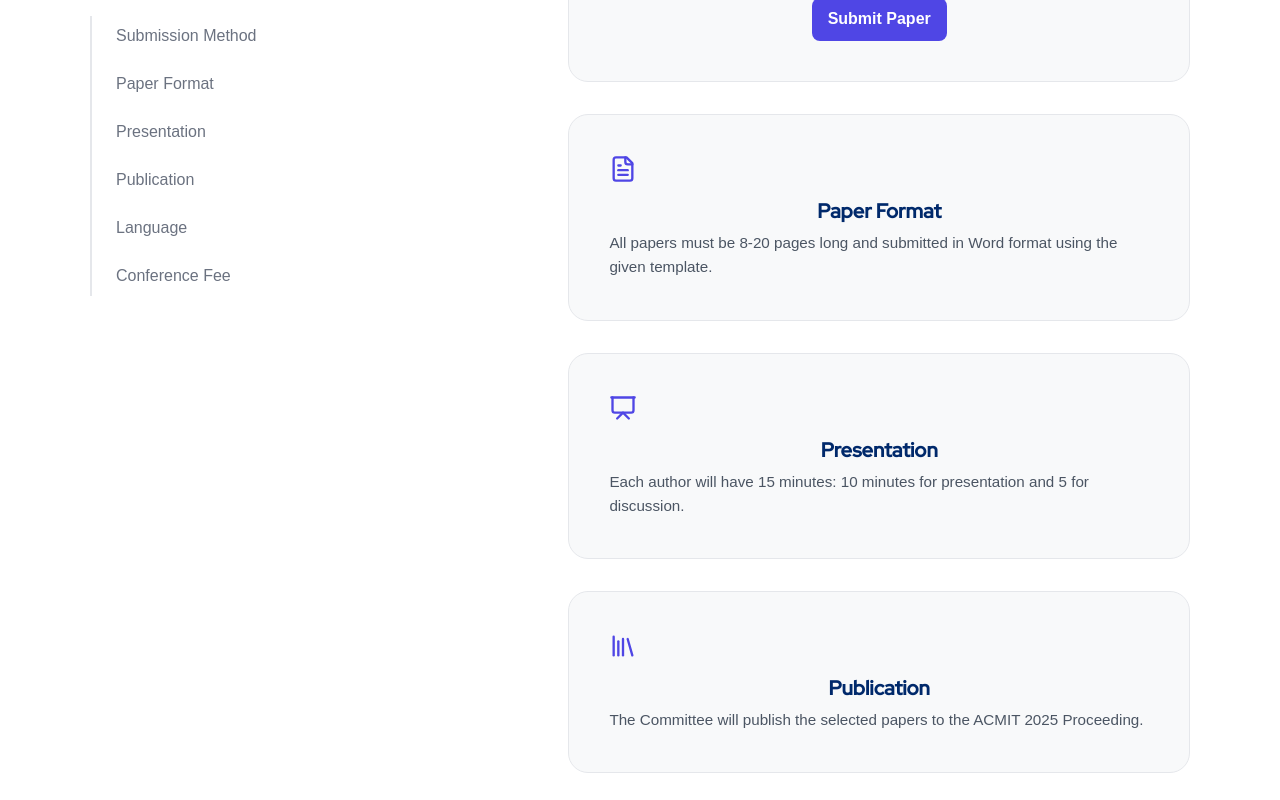
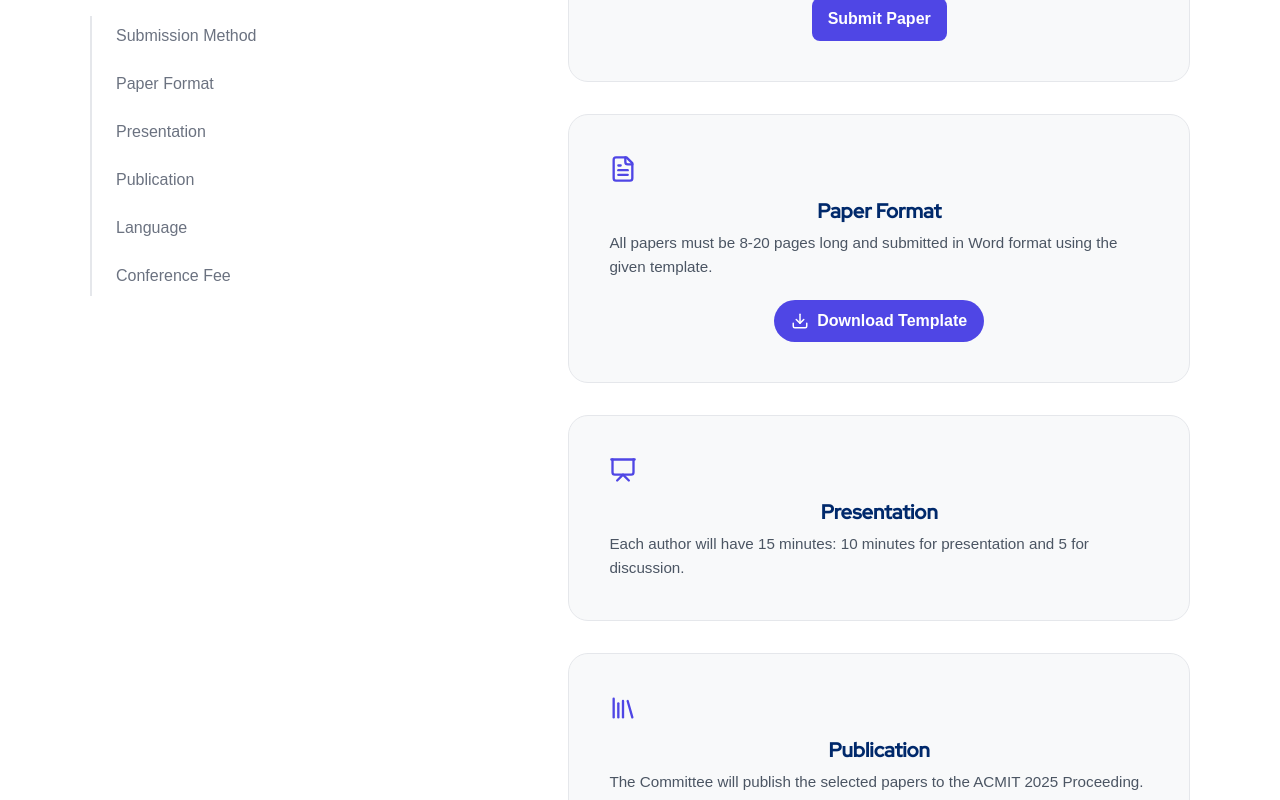
Before and after one commit to jojocamilo/nextjs, a Next.js app: page / in a window 1280 px wide. Shown: the part 4006-4806 px from the top of the page. Built offline with nearby package versions, Linux system fonts and the light colour scheme.

Commit message:
template

```diff
--- a/src/app/components/Guidelines/Guidelines.css
+++ b/src/app/components/Guidelines/Guidelines.css
@@ -269,3 +269,21 @@
   background: #3730a3;
   transform: translateY(-1px);
 }
+
+/* Download button for format card */
+.download-btn {
+  display: inline-flex;
+  align-items: center;
+  gap: 0.5rem;
+  background-color: #4f46e5; /* indigo-600 */
+  color: #ffffff;
+  border-radius: 9999px;
+  padding: 0.5rem 1rem;
+  font-weight: 600;
+  text-decoration: none;
+  border: 1px solid transparent;
+  transition: background-color 0.2s ease, transform 0.05s ease, box-shadow 0.2s ease;
+}
+.download-btn:hover { background-color: #4338ca; /* indigo-700 */ }
+.download-btn:active { transform: translateY(1px); }
+.download-btn:focus-visible { outline: none; box-shadow: 0 0 0 3px rgba(79,70,229,0.35); }
--- a/src/app/components/Guidelines/Guidelines.jsx
+++ b/src/app/components/Guidelines/Guidelines.jsx
@@ -2,7 +2,7 @@
 'use client';
 
 import React from 'react'; // Untuk saat ini, kita bisa buat tanpa state jika tidak ada interaksi klik
-import { Mail, FileText, Presentation, Library, Languages, BadgeDollarSign } from 'lucide-react';
+import { Mail, FileText, Presentation, Library, Languages, BadgeDollarSign, Download } from 'lucide-react';
 import './Guidelines.css';
 
 const guidelinesData = [
@@ -65,6 +65,19 @@ const Guidelines = () => {
               <div className="card-icon"><item.icon size={28} /></div>
               <h3 className="card-title">{item.title}</h3>
               <div className="card-description">{item.description}</div>
+              {item.id === 'format' && (
+                <div className="card-actions">
+                  <a
+                    className="download-btn"
+                    href="/assets/ACMIT_WordTemplate_2025.docx"
+                    download
+                    aria-label="Download paper template (DOCX)"
+                  >
+                    <Download size={18} aria-hidden="true" />
+                    <span>Download Template</span>
+                  </a>
+                </div>
+              )}
               {item.id === 'submission' && (
                 <div className="card-actions">
                   <a
```
Also changed, not shown: 2 other files (tests, documents, lock files or other folders).
